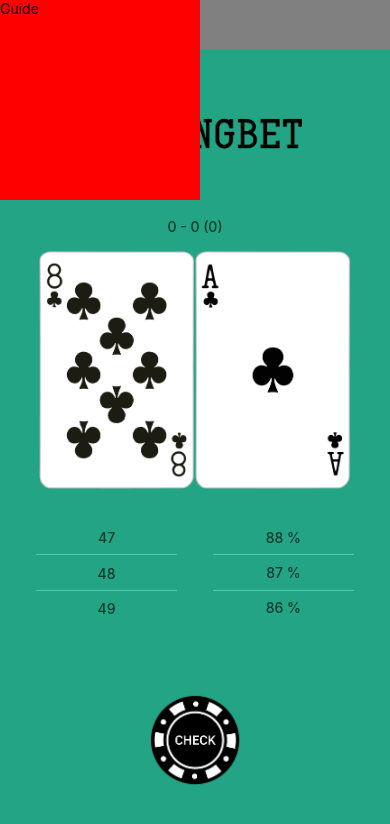
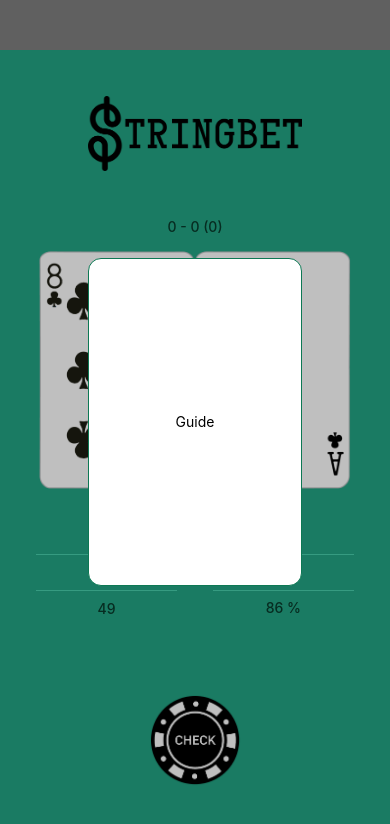
Before and after one commit to roblll/stringbet, a React Native app: screen / in a window 390 px wide. Both pictures are taken after a click on the element 195 px from the left and 133 px from the top of the page. Shown: the top 824 px of the page. Built offline with nearby package versions, Linux system fonts and the light colour scheme.

Commit message:
Update Guide.tsx style to add background and content

```diff
--- a/components/Guide.tsx
+++ b/components/Guide.tsx
@@ -1,5 +1,10 @@
 import React from 'react';
-import { TouchableOpacity, View, Text, StyleSheet } from 'react-native';
+import { TouchableOpacity, View, Text, StyleSheet, Dimensions } from 'react-native';
+
+const width = Dimensions.get('window').width;
+const height = Dimensions.get('window').height;
+const contentWidth = width * .55;
+const contentHeight = contentWidth * 1056 / 691;
 
 type Props = {
   hide: () => void;
@@ -7,8 +12,9 @@
 
 const Guide: React.FC<Props> = ({ hide }) => {
   return (
-    <TouchableOpacity onPress={hide} activeOpacity={1}>
-      <View style={styles.container}>
+    <TouchableOpacity style={styles.container} onPress={hide} activeOpacity={1}>
+      <View style={styles.bg}></View>
+      <View style={styles.content}>
         <Text>Guide</Text>
       </View>
     </TouchableOpacity>
@@ -17,9 +23,27 @@
 
 const styles = StyleSheet.create({
   container: {
-    height: 200,
-    width: 200,
-    backgroundColor: 'red',
+    flex: 1,
+    justifyContent: 'center',
+    alignItems: 'center',
+  },
+  content: {
+    position: 'absolute',
+    height: contentHeight,
+    width: contentWidth,
+    backgroundColor: '#fff',
+    borderColor: '#0d7854',
+    borderWidth: 1,
+    borderRadius: width / 30,
+    justifyContent: 'center',
+    alignItems: 'center'
+  },
+  bg: {
+    flex: 1,
+    backgroundColor: '#000',
+    opacity: .25,
+    height: height,
+    width: width,
   }
 })
 
```
